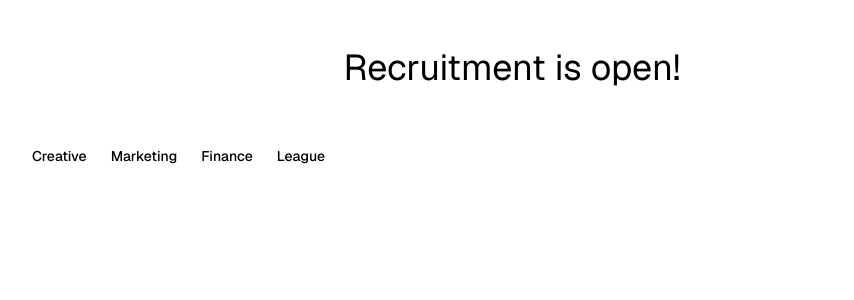
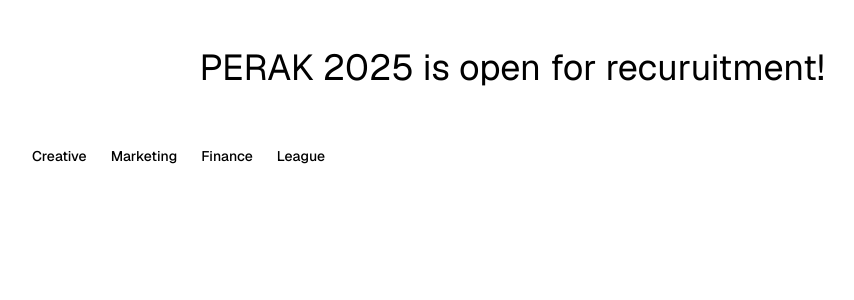
Before and after one commit to Pesta-Rakyat-Fasilkom/casper, a Next.js app: page / in a window 1280 px wide. Shown: the top 300 px of the page, without its empty margins (128-982 px from the left). Built offline with nearby package versions, Linux system fonts and the light colour scheme.

Commit message:
feat: change header text

```diff
--- a/modules/recruitment/index.tsx
+++ b/modules/recruitment/index.tsx
@@ -9,7 +9,7 @@ import { League } from "./elements/league";
 export const Recruitment = () => {
   return (
     <div className="mx-auto px-4 my-12 max-w-5xl flex flex-col gap-12">
-      <h1 className="text-4xl text-center">Recruitment is open!</h1>
+      <h1 className="text-4xl text-center">PERAK 2025 is open for recuruitment!</h1>
 
       <Tabs>
         <TabsList className="mb-5 align-center">
```
